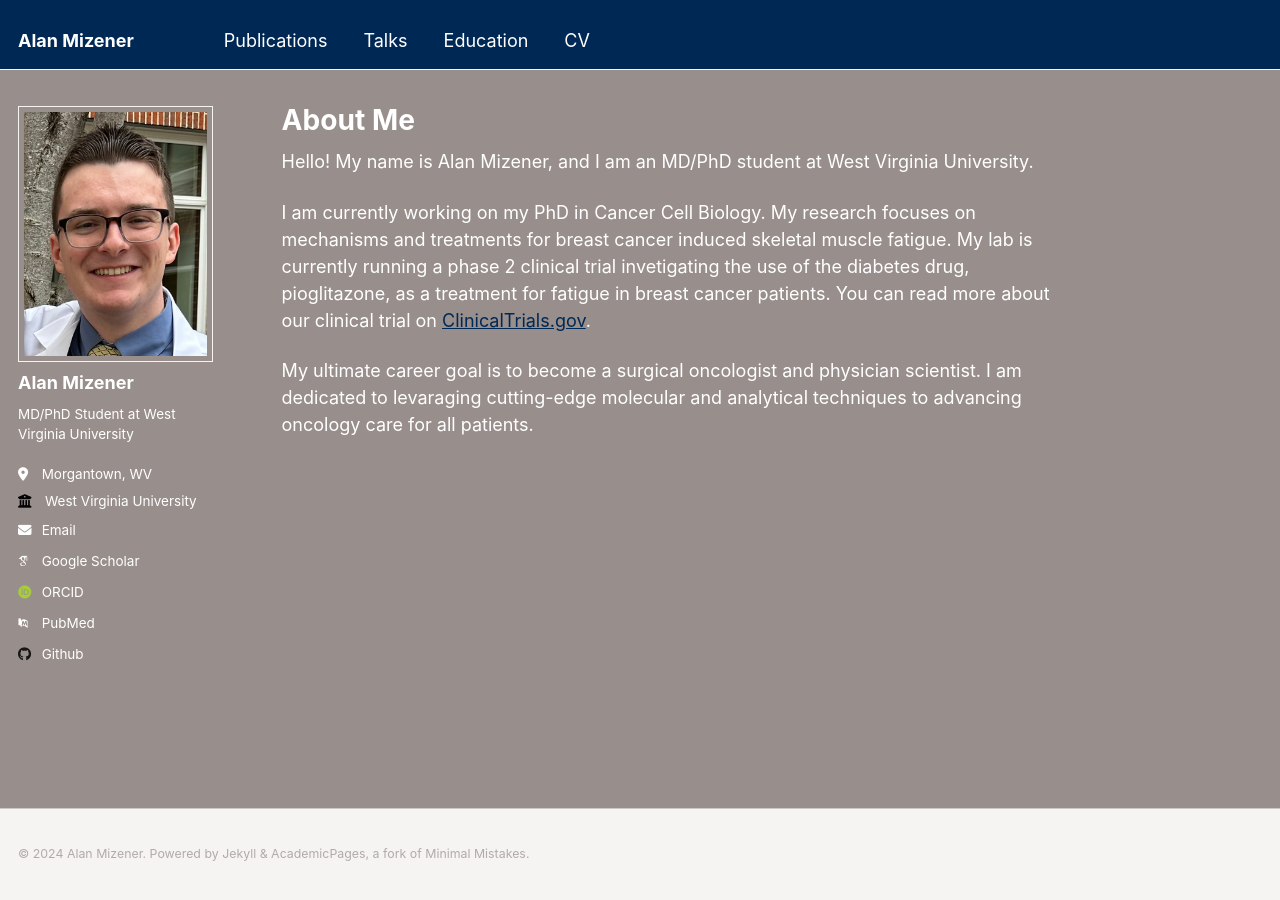
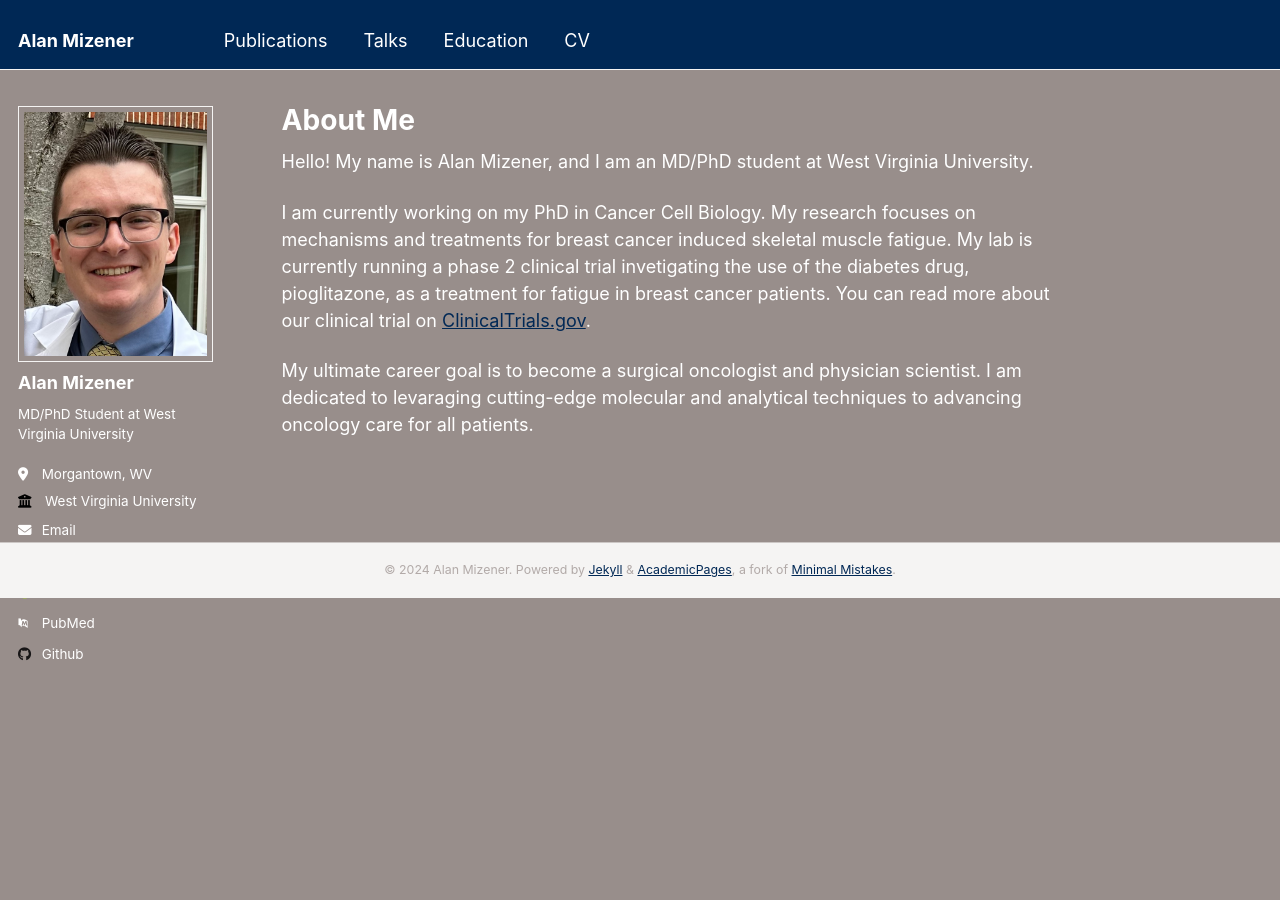
Before and after one commit to admizener/admizener.github.io, a Jekyll site: the page built from _pages/about.md, in a window 1280 px wide. Built offline with Jekyll 4.4.1, drawn with Linux system fonts in a browser that asks for light colours; some web fonts are replaced.

Commit message:
Update _footer.scss

```diff
--- a/_sass/_footer.scss
+++ b/_sass/_footer.scss
@@ -1,56 +1,30 @@
-/* ==========================================================================
-   FOOTER
-   ========================================================================== */
-
 .page__footer {
-  margin-left: 0;
-  margin-right: 0;
   width: 100%;
-  clear: both;
-  /* sticky footer fix start */
-  position: absolute;
-  bottom: 0em;
-  height: auto;
-  /* sticky footer fix end */
   margin-top: 3em;
   color: mix(#fff, $gray, 25%);
-  -webkit-animation: intro 0.3s both;
-          animation: intro 0.3s both;
-  -webkit-animation-delay: 0.45s;
-          animation-delay: 0.45s;
   background-color: $lighter-gray;
   border-top: 1px solid $light-gray;
 
-  footer {
-    margin-left: auto;
-    margin-right: auto;
-    margin-top: 2em;
-    max-width: 100%;
-    padding: 0 1em 2em;
+  /* Flexbox layout for sticky footer */
+  position: relative;
+  display: flex;
+  justify-content: center; /* Center the content horizontally */
+  align-items: center; /* Center the content vertically */
+  padding: 1em 0; /* Adjust padding as needed */
+}
 
-    @include breakpoint($x-large) {
-      max-width: $x-large;
-    }
-  }
+footer {
+  margin: 0 auto;
+  max-width: 100%;
+  padding: 0 1em;
 
-  a {
-    color: inherit;
-    text-decoration: none;
-
-    &:hover {
-      text-decoration: underline;
-    }
-  }
-
-  .fas,
-  .fab,
-  .far,
-  .fal {
-    color: mix(#fff, $gray, 25%);
+  @include breakpoint($x-large) {
+    max-width: $x-large;
   }
 }
 
 .page__footer-copyright {
   font-family: $global-font-family;
   font-size: $type-size-7;
+  text-align: center; /* Center text */
 }
```
